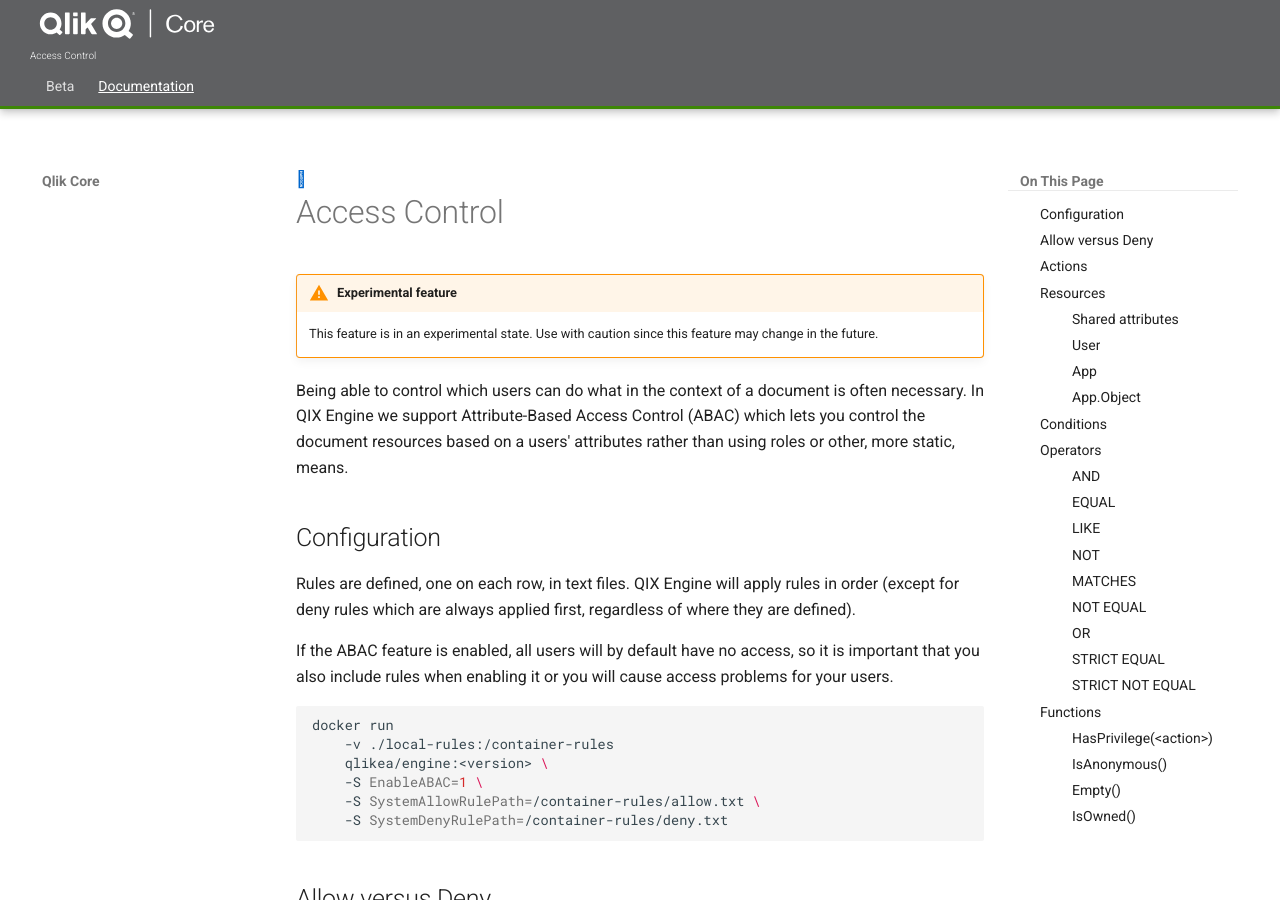
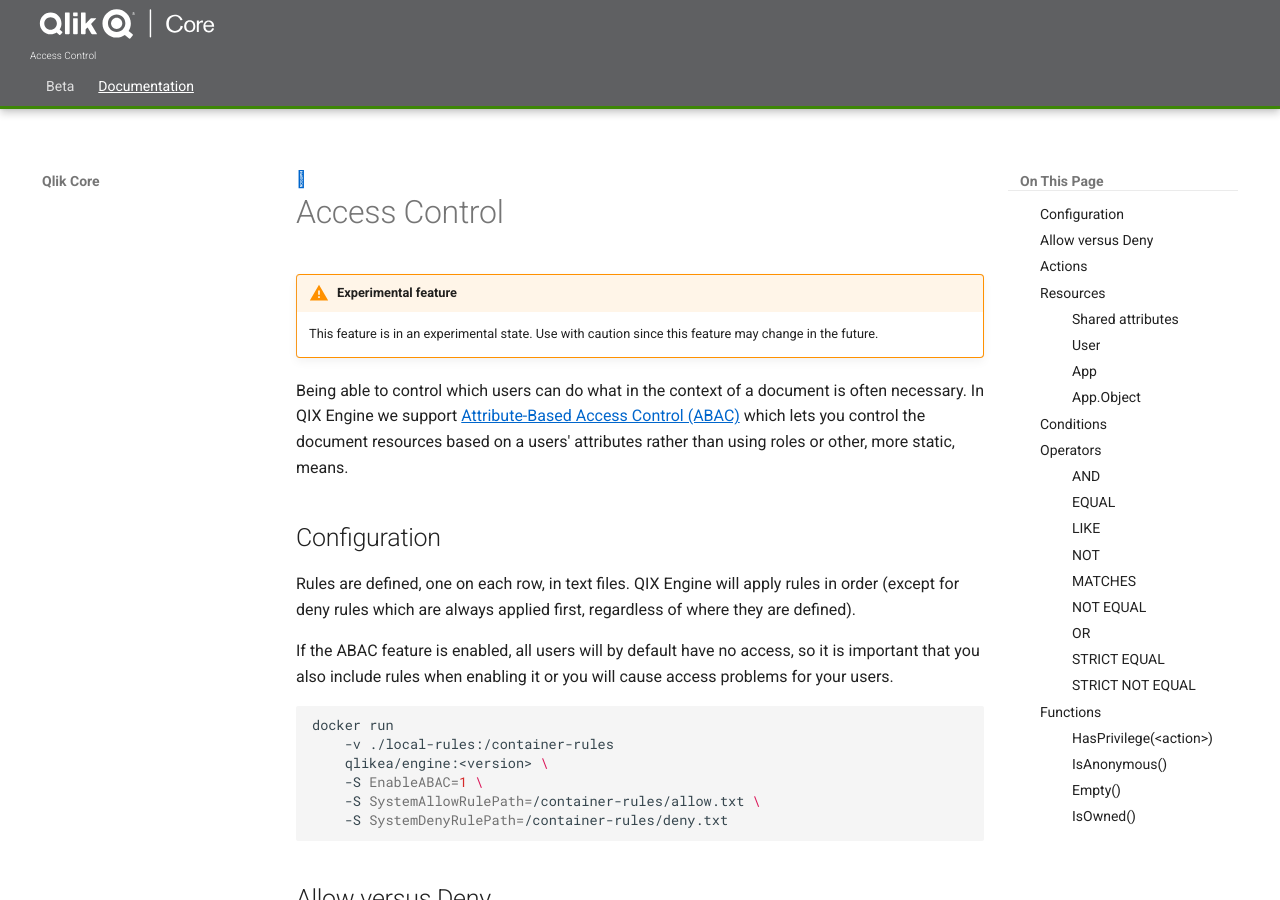
Before and after one commit to qlik-oss/core-website, an MkDocs documentation site: the page built from docs/documentation/apis/access-control.md, in a window 1280 px wide and 900 px high. Built offline with MkDocs 1.6.1 and Material for MkDocs 9.7.7, drawn with Linux system fonts in a browser that asks for light colours; comment, search, counter and statistics services are not loaded; old or Windows-style settings are respelled for this version of MkDocs; part of the change alters nothing that is shown.

```diff
--- a/docs/documentation/apis/access-control.md
+++ b/docs/documentation/apis/access-control.md
@@ -6,9 +6,9 @@
 
 Being able to control which users can do what in the context
 of a document is often necessary. In QIX Engine we support
-Attribute-Based Access Control (ABAC) which lets you control
-the document resources based on a users' attributes rather than
-using roles or other, more static, means.
+[Attribute-Based Access Control (ABAC)](https://en.wikipedia.org/wiki/Attribute-based_access_control)
+which lets you control the document resources based on a users'
+attributes rather than using roles or other, more static, means.
 
 ## Configuration
 
```
Also changed, not shown: 1 other file.
